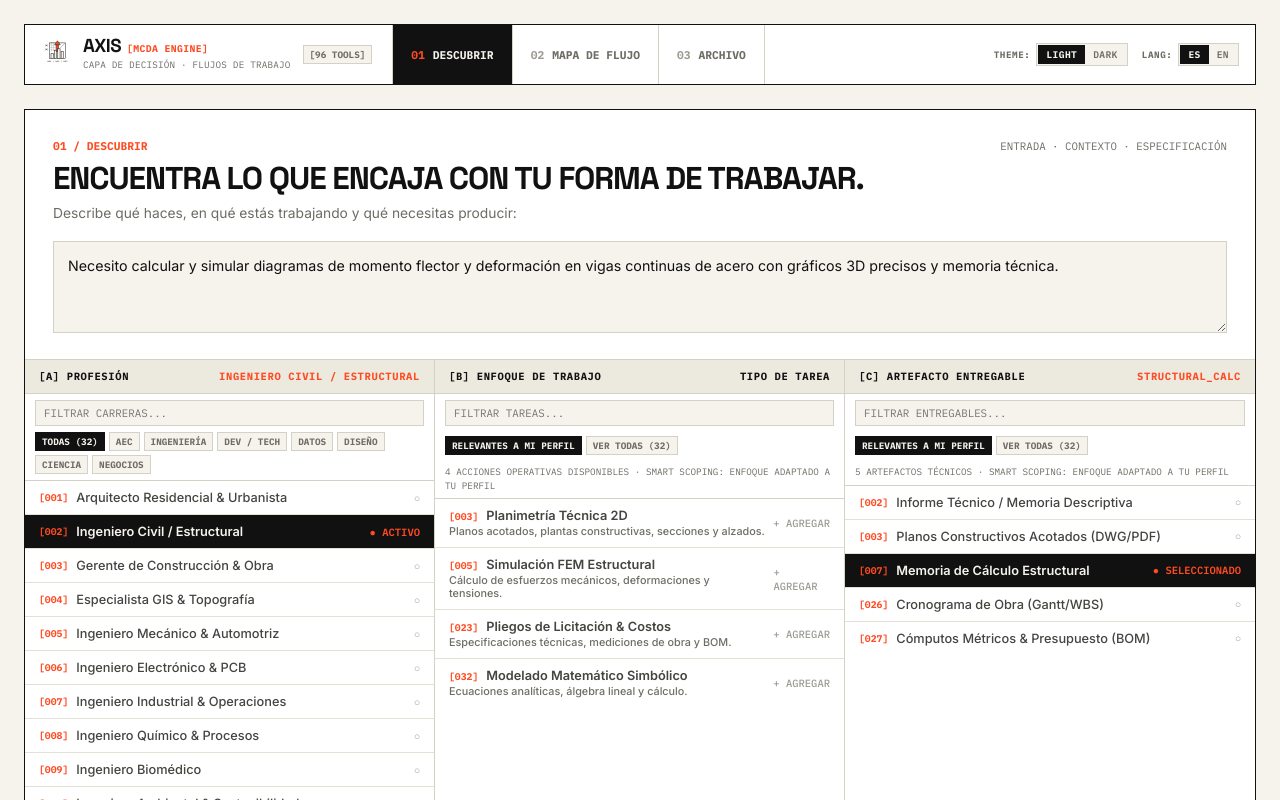
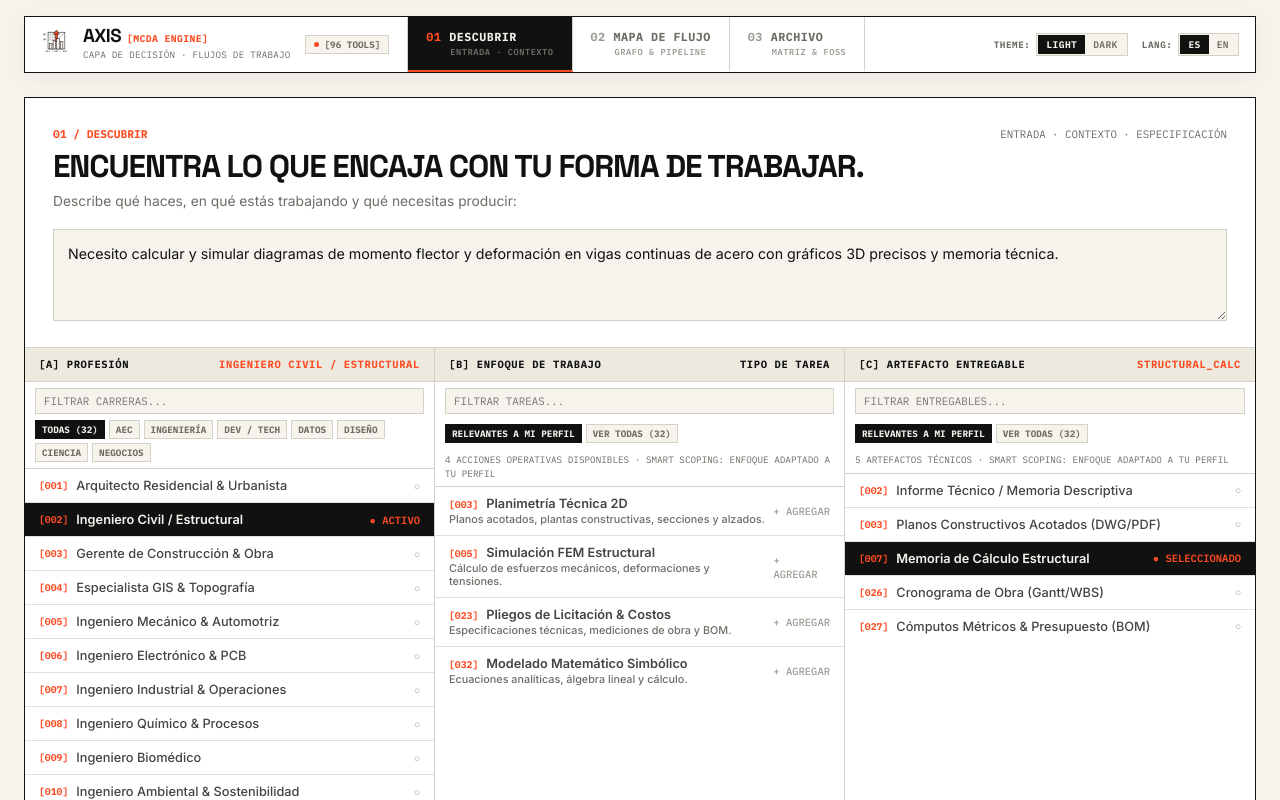
Before and after one commit to luisrodriguez-rgb/AXIS-TOOLMAP, a React (Vite) app: page / in a window 1280 px wide. Shown: the top 800 px of the page. Built offline with nearby package versions, Linux system fonts and the light colour scheme.

Commit message:
feat(nav): optimizar navegacion con posicion fija, etiquetas duales y telemetria suiza

```diff
--- a/src/components/Header.tsx
+++ b/src/components/Header.tsx
@@ -28,48 +28,79 @@ export const Header: React.FC<HeaderProps> = ({
 
   return (
     <header className="app-header">
-      <div className="brand-wrapper" onClick={() => onSelectTab('discover')} style={{ cursor: 'pointer', display: 'flex', alignItems: 'center', gap: '12px' }}>
-        <AxisBrandLogo variant="horizontal" size={26} lang={lang} />
+      <div
+        className="brand-wrapper"
+        onClick={() => onSelectTab('discover')}
+        style={{ cursor: 'pointer', display: 'flex', alignItems: 'center', gap: '14px' }}
+      >
+        <AxisBrandLogo variant="horizontal" size={28} lang={lang} />
         <span
           className="mono-text"
           style={{
             fontSize: '0.62rem',
-            padding: '2px 6px',
+            padding: '2px 8px',
             border: '1px solid var(--line)',
             background: 'var(--bg-canvas)',
             color: 'var(--ink-muted)',
             fontWeight: 700,
+            display: 'flex',
+            alignItems: 'center',
+            gap: '6px',
           }}
           title={t.brandSub.replace('{count}', String(toolCount))}
         >
+          <span
+            style={{
+              width: '5px',
+              height: '5px',
+              borderRadius: '50%',
+              background: 'var(--signal)',
+              display: 'inline-block',
+            }}
+          />
           [{toolCount} TOOLS]
         </span>
       </div>
 
-      {/* Navegación Primaria (Jerarquía Principal) */}
+      {/* Navegación Primaria (Jerarquía Principal de Precisión Suiza) */}
       <nav className="nav-index-menu">
         <button
           className={`nav-index-item ${activeTab === 'discover' ? 'active' : ''}`}
           onClick={() => onSelectTab('discover')}
         >
+          <div className="nav-main-label">
             <span className="nav-num">01</span>
             <span>{t.discover}</span>
+          </div>
+          <span className="nav-sub-label">
+            {lang === 'es' ? 'ENTRADA · CONTEXTO' : 'INPUT · CONTEXT'}
+          </span>
         </button>
 
         <button
           className={`nav-index-item ${activeTab === 'workflow' ? 'active' : ''}`}
           onClick={() => onSelectTab('workflow')}
         >
+          <div className="nav-main-label">
             <span className="nav-num">02</span>
             <span>{t.workflowMap}</span>
+          </div>
+          <span className="nav-sub-label">
+            {lang === 'es' ? 'GRAFO & PIPELINE' : 'GRAPH & PIPELINE'}
+          </span>
         </button>
 
         <button
           className={`nav-index-item ${activeTab === 'archive' ? 'active' : ''}`}
           onClick={() => onSelectTab('archive')}
         >
+          <div className="nav-main-label">
             <span className="nav-num">03</span>
             <span>{t.archive}</span>
+          </div>
+          <span className="nav-sub-label">
+            {lang === 'es' ? 'MATRIZ & FOSS' : 'MATRIX & FOSS'}
+          </span>
         </button>
       </nav>
 
--- a/src/styles/components.css
+++ b/src/styles/components.css
@@ -9,41 +9,34 @@
 
 /* Header as Navigation Index & Technical Utility Bar */
 .app-header {
+  position: sticky;
+  top: 12px;
+  z-index: 100;
   display: flex;
   justify-content: space-between;
   align-items: stretch;
   background: var(--bg-surface);
+  backdrop-filter: blur(12px);
+  -webkit-backdrop-filter: blur(12px);
   border: 1px solid var(--line-strong);
-  margin-top: 24px;
+  margin-top: 16px;
   margin-bottom: 24px;
+  box-shadow: 0 4px 20px rgba(0, 0, 0, 0.05);
   flex-wrap: wrap;
 }
 
 .brand-wrapper {
   display: flex;
   align-items: center;
-  gap: 16px;
-  padding: 12px 20px;
+  gap: 14px;
+  padding: 10px 18px;
   border-right: 1px solid var(--line);
+  transition: background var(--transition-fast);
+  user-select: none;
 }
 
-.brand-title {
-  font-family: var(--font-display);
-  font-size: 1.15rem;
-  font-weight: 800;
-  letter-spacing: -0.03em;
-  text-transform: uppercase;
-  display: flex;
-  align-items: center;
-  gap: 8px;
-}
-
-.brand-sub {
-  font-family: var(--font-mono);
-  font-size: 0.68rem;
-  color: var(--ink-muted);
-  letter-spacing: 0.05em;
-  text-transform: uppercase;
+.brand-wrapper:hover {
+  background: var(--bg-subtle);
 }
 
 /* Primary Navigation Index */
@@ -55,17 +48,39 @@
 
 .nav-index-item {
   display: flex;
-  align-items: center;
-  gap: 8px;
-  padding: 0 18px;
+  flex-direction: column;
+  justify-content: center;
+  align-items: flex-start;
+  gap: 2px;
+  padding: 8px 18px;
   border-right: 1px solid var(--line);
+  border-bottom: 2px solid transparent;
+  border-top: none;
+  border-left: none;
+  background: none;
   font-family: var(--font-mono);
-  font-size: 0.75rem;
-  font-weight: 700;
-  text-transform: uppercase;
   color: var(--ink-muted);
   cursor: pointer;
   transition: all var(--transition-fast);
+}
+
+.nav-index-item .nav-main-label {
+  display: flex;
+  align-items: center;
+  gap: 8px;
+  font-size: 0.78rem;
+  font-weight: 700;
+  letter-spacing: 0.04em;
+  text-transform: uppercase;
+}
+
+.nav-index-item .nav-sub-label {
+  font-size: 0.58rem;
+  color: var(--ink-faint);
+  letter-spacing: 0.06em;
+  text-transform: uppercase;
+  font-weight: 600;
+  padding-left: 24px;
 }
 
 .nav-index-item:hover {
@@ -76,10 +91,15 @@
 .nav-index-item.active {
   background: var(--ink);
   color: var(--ink-inverse);
+  border-bottom: 2px solid var(--signal);
 }
 
 .nav-index-item.active .nav-num {
   color: var(--signal);
+}
+
+.nav-index-item.active .nav-sub-label {
+  color: var(--ink-muted);
 }
 
 .nav-num {
```
Lines whose indentation alone changed are shown as unchanged.
